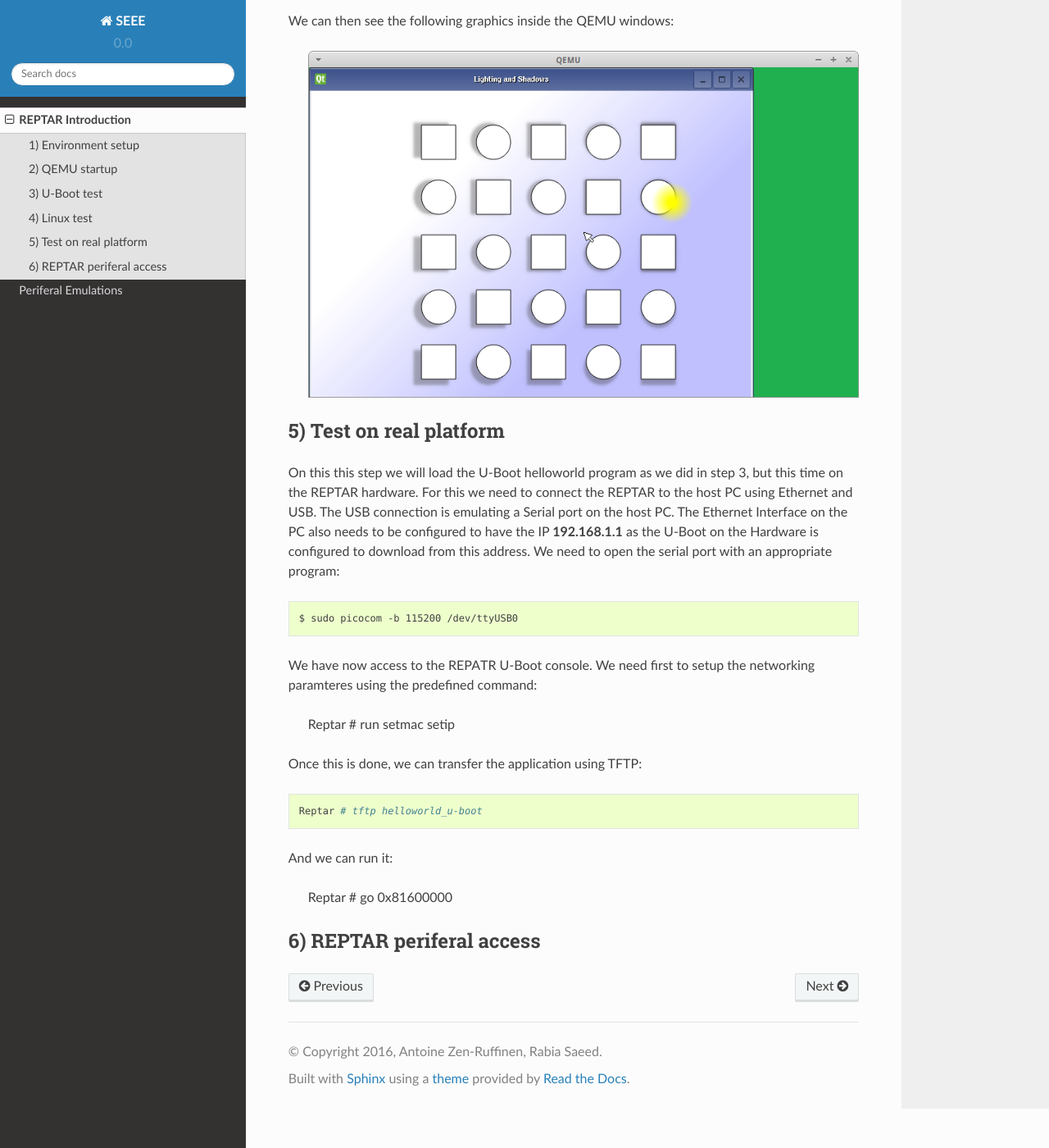
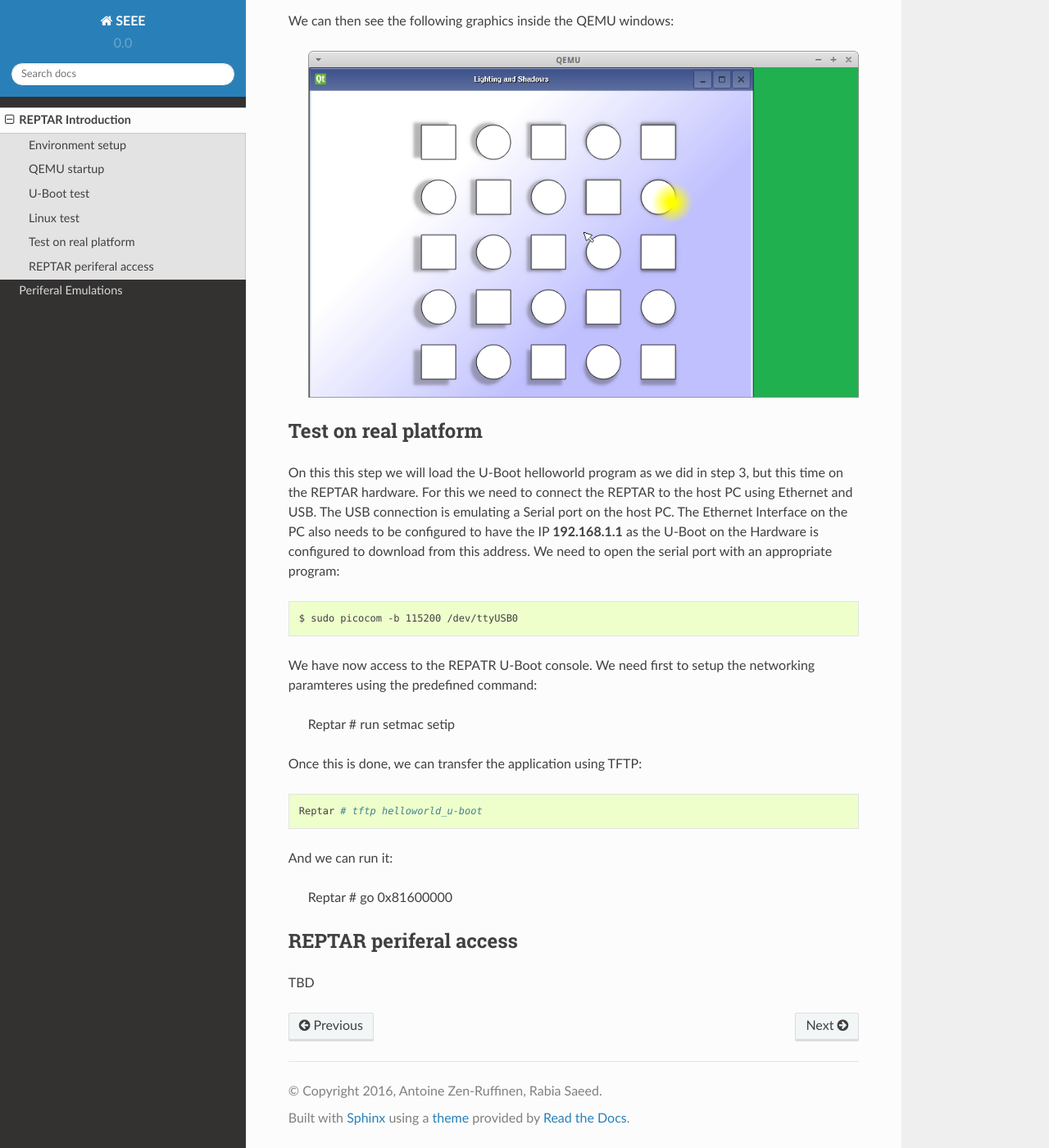
Before and after one commit to AntoineZen/SEEE, a Sphinx documentation site: the page built from report/source/lab1.rst, in a window 1280 px wide and 1400 px high, scrolled down 10858 px. Shown: the whole window at 82% size. Built offline with Sphinx 7.4.7 and the Read the Docs theme 2.0.0, drawn with Linux system fonts in a browser that asks for light colours; some of the changed text lies outside the part shown.

Commit message:
Removed manual chapter numbering (was overkill on PDFs)
Signed-off-by: AntoineZen <antoine.zen@gmail.com>

```diff
--- a/report/source/lab1.rst
+++ b/report/source/lab1.rst
@@ -7,8 +7,8 @@ REPTAR Introduction
 This part has the goal to setup and to make a first contact with the environment used for the SEEE hand-on work (laboratory).
 
 
-1) Environment setup
---------------------
+Environment setup
+-----------------
 
 The project files are provided as a tarball. The tarball was downloaded in the `~/Downloads` directory. We can exctract the repository with the following commands:
 
@@ -25,8 +25,8 @@ Next step is to build the QEMU emulator. The project downloaded is not clean, so
 	redsuser@vm-reds-2015s2:~/seee_student/qemu-red$ cd..
         redsuser@vm-reds-2015s2:~/seee_student$ make qemu
 
-2) QEMU startup
----------------
+QEMU startup
+------------
 
 We can then run the Emulator direcly from Eclipse. For that select *Run -> Debug Configuration*. Then select the *gemu-reds Debug* configuration and click *Debug*. A black Windows apears, this is the emulator windows.
 
@@ -89,8 +89,8 @@ From the command line we can start the QEMU as well at we arrive in the U-Boot e
 	Reptar #
 
 
-3) U-Boot test
---------------
+U-Boot test
+-----------
 
 For the U-Boot command prompt we can enter command like printing the environment::
 
@@ -176,8 +176,8 @@ We can then debug this application. For this, First start the emulator with the
 	.. image:: uboot_helloworld_debug.png
 
 
-4) Linux test
--------------
+Linux test
+----------
 
 
 We can deploy the Linux kernel on the virtual SD card of the emulator. For this we have script ready::
@@ -554,8 +554,8 @@ We can then see the following graphics inside the QEMU windows:
 
 
 
-5) Test on real platform
-------------------------
+Test on real platform
+---------------------
 
 On this this step we will load the U-Boot helloworld program as we did in step 3, but this time on the REPTAR hardware. For this we need to connect the REPTAR to the host PC using Ethernet and USB. The USB connection is emulating a Serial port on the host PC. The Ethernet Interface on the PC also needs to be configured to have the IP **192.168.1.1** as the U-Boot on the Hardware is configured to download from this address. We need to open the serial port with an appropriate program::
 
@@ -576,5 +576,7 @@ And we can run it:
 
 
 
-6) REPTAR periferal access
---------------------------
+REPTAR periferal access
+-----------------------
+
+TBD
--- a/report/source/lab2.rst
+++ b/report/source/lab2.rst
@@ -4,8 +4,8 @@ Periferal Emulations
 In this lab, we study how to intergrate new perfiferal into the QEMU emulator. We will register a new periferal that emulate part of the FPGA that is present on the readl Reptar hardware.
 
 
-1) QEMU environment and repatar machine
----------------------------------------
+QEMU environment and repatar machine
+------------------------------------
 
 This part is an handover of the QEMU envionment provided for the lab. First part try to run the *qtemu* witch is the frontend to the QEMU and reptar emulation. To start *QEMU* and the *qtemu* togeter, we can can run the ``stq`` script::
 
@@ -80,8 +80,8 @@ We can re-compile by hand the QUEM::
 
 
 
-2) Spartan 6 FPGA Emulation
----------------------------
+Spartan 6 FPGA Emulation
+------------------------
 
 In this part, we will implement the Spartan 6 FPGA handler in QEMU. We will map its physical address space (but still emulated) to callback functions. There will be a callback for the read and one for the write.
 
@@ -241,8 +241,8 @@ Test Write of value "35" at address 0x18000000::
 We see the output of the ``printf()`` stament implemented in the ``sp6_write()`` callback.
 
 
-3) LED devices emulation
-------------------------
+LED devices emulation
+---------------------
 
 Once the Spartan 6 periferal is created and reachable from the emulated CPU, we need to implement the periferal behavior. The first part will be the LED output. The LEDS are driven by a single register. Each bit represent a LED. The offset for this register is **0x003a**.
 
@@ -364,8 +364,8 @@ The front end then shows the patern 0xAA on the LEDs:
 
     .. image:: stq_result.png
 
-4) Button emulation
---------------------
+Button emulation
+----------------
 
 In this part, we are required to make the button availabe to the software. For this, a call back will modify the register values. This callback is already provided in the file ``reptar_sp6_button.c`` and is called ``reptar_sp6_btns_event_process()``.
 
@@ -500,8 +500,8 @@ We can then run it from the emulator:
     ...
 
 
-5) IRQ managment with buttons
------------------------------
+IRQ managment with buttons
+--------------------------
 
 We will add the IRQ managment to the buttons. For this we need to tell the QUEM that our device have the ablitiy to make IRQ and request an IRQ number. For this we should add the following call to ``sp6_initfn()``:
 
@@ -665,8 +665,8 @@ This shows that the **IRQ_STATUS** flag was cleared (bit 4), but **IRQ_ENABLE**
     Reptar # md.l 0x48310018 1
     48310018: 00000000    ....
 
-6) 7 segment display emulation
-------------------------------
+7 segment display emulation
+---------------------------
 
 This section is about adding the emulation of the 7 segment perfieral. Thery are 3 "Seven Segment" display connected to the FPGA. They are at address offset from 0x0030 to 0x0034 (each 16 bits). First we have to implement the register that will control the 7 segment. This goes in the same way that for the LEDs in part 3. The code is added is give here after:
 
```
Also changed, not shown: other parts of report/source/lab2.rst (+2 -2 lines).
